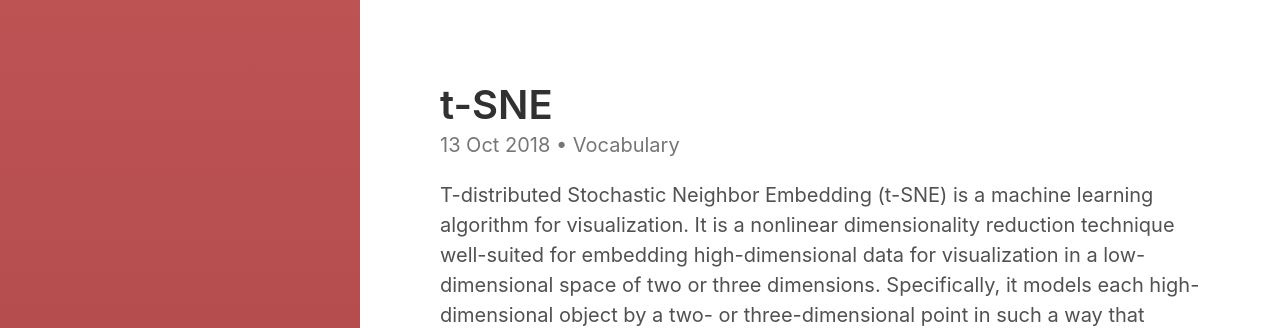
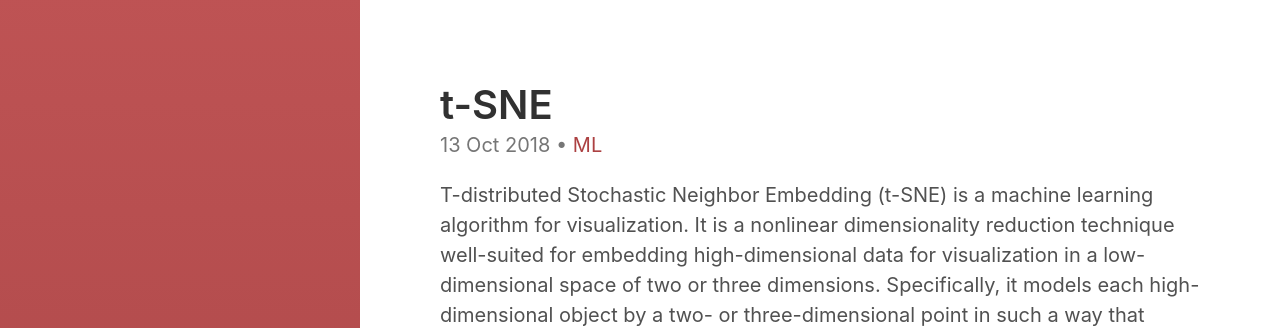
Before and after one commit to xenakas/gitpage, a Jekyll site: the page built from _posts/2018-10-13-tsne.md, in a window 1280 px wide. Shown: the top 328 px of the page. Built offline with Jekyll 4.4.1, drawn with Linux system fonts in a browser that asks for light colours; some of the changed text lies outside the part shown.

Commit message:
Update and rename 2018-10-13-vocabulary-t-sne.md to 2018-10-13-tsne.md

```diff
--- a/_posts/2018-10-13-vocabulary-t-sne.md
+++ b/_posts/2018-10-13-tsne.md
@@ -3,7 +3,7 @@ title: "t-SNE"
 excerpt_separator: "<!--more-->"
 layout: post
 categories:
-  - Vocabulary
+  - ML
 tags:
   - ml
   - visuualization
@@ -12,7 +12,9 @@ tags:
 ---
 
 
-T-distributed Stochastic Neighbor Embedding (t-SNE) is a  <!--more-->  machine learning algorithm for visualization. It is a nonlinear dimensionality reduction technique well-suited for embedding high-dimensional data for visualization in a low-dimensional space of two or three dimensions. Specifically, it models each high-dimensional object by a two- or three-dimensional point in such a way that similar objects are modeled by nearby points and dissimilar objects are modeled by distant points with high probability.
+T-distributed Stochastic Neighbor Embedding (t-SNE) is a  machine learning algorithm for visualization. It is a nonlinear dimensionality reduction technique well-suited for embedding high-dimensional data for visualization in a low-dimensional space of two or three dimensions. Specifically, it models each high-dimensional object by a two- or three-dimensional point in such a way that similar objects are modeled by nearby points and dissimilar objects are modeled by distant points with high probability.
+
+<!--more-->
 
 The t-SNE algorithm comprises two main stages. First, t-SNE constructs a probability distribution over pairs of high-dimensional objects in such a way that similar objects have a high probability of being picked, whilst dissimilar points have an extremely small probability of being picked. Second, t-SNE defines a similar probability distribution over the points in the low-dimensional map, and it minimizes the Kullback–Leibler divergence between the two distributions with respect to the locations of the points in the map. Note that whilst the original algorithm uses the Euclidean distance between objects as the base of its similarity metric, this should be changed as appropriate.
 
```
